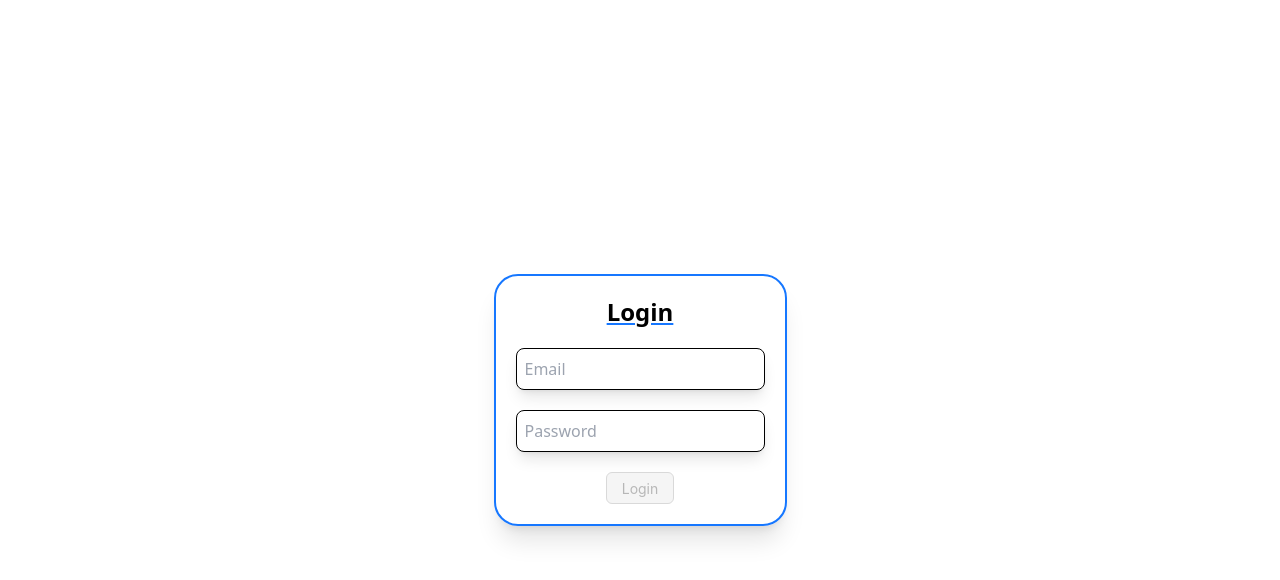
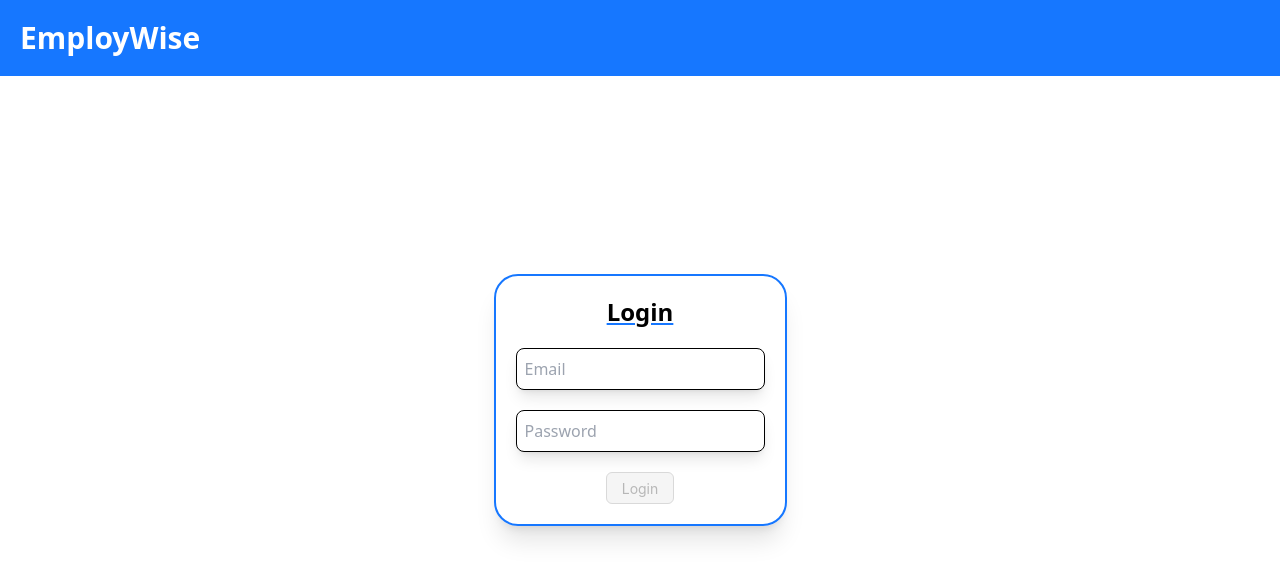
Before and after one commit to Hriday2406/employwise, a React (Vite) app: page / in a window 1280 px wide. Shown: the top 580 px of the page. Built offline with nearby package versions, Linux system fonts and the light colour scheme.

Commit message:
Header Styling v1.0 - Basic Styling

```diff
--- a/src/components/App.jsx
+++ b/src/components/App.jsx
@@ -2,11 +2,13 @@ import { Route, Routes } from "react-router-dom";
 import Login from "./Login";
 import Users from "./Users";
 import EditUser from "./EditUser";
+import Header from "./Header";
 
 function App() {
   return (
     <>
       <div className="w-screen h-dvh">
+        <Header />
         <Routes>
           <Route path="/" element={<Login />} />
           <Route path="/users" element={<Users />} />
--- /dev/null
+++ b/src/components/Header.jsx
@@ -0,0 +1,7 @@
+export default function Header() {
+  return (
+    <div className="flex justify-between items-center p-5 bg-primary text-white absolute top-0 left-0 w-screen">
+      <h1 className="text-3xl font-bold">EmployWise</h1>
+    </div>
+  );
+}
```
